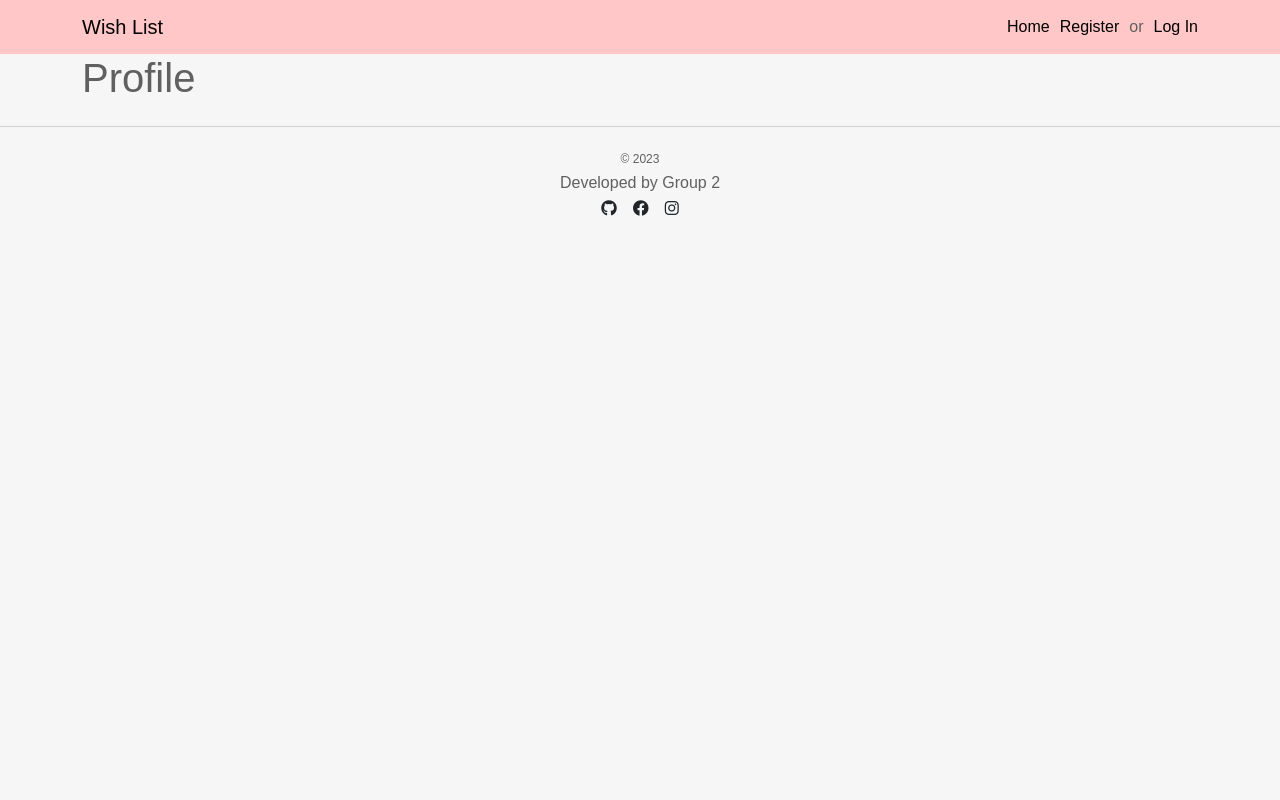
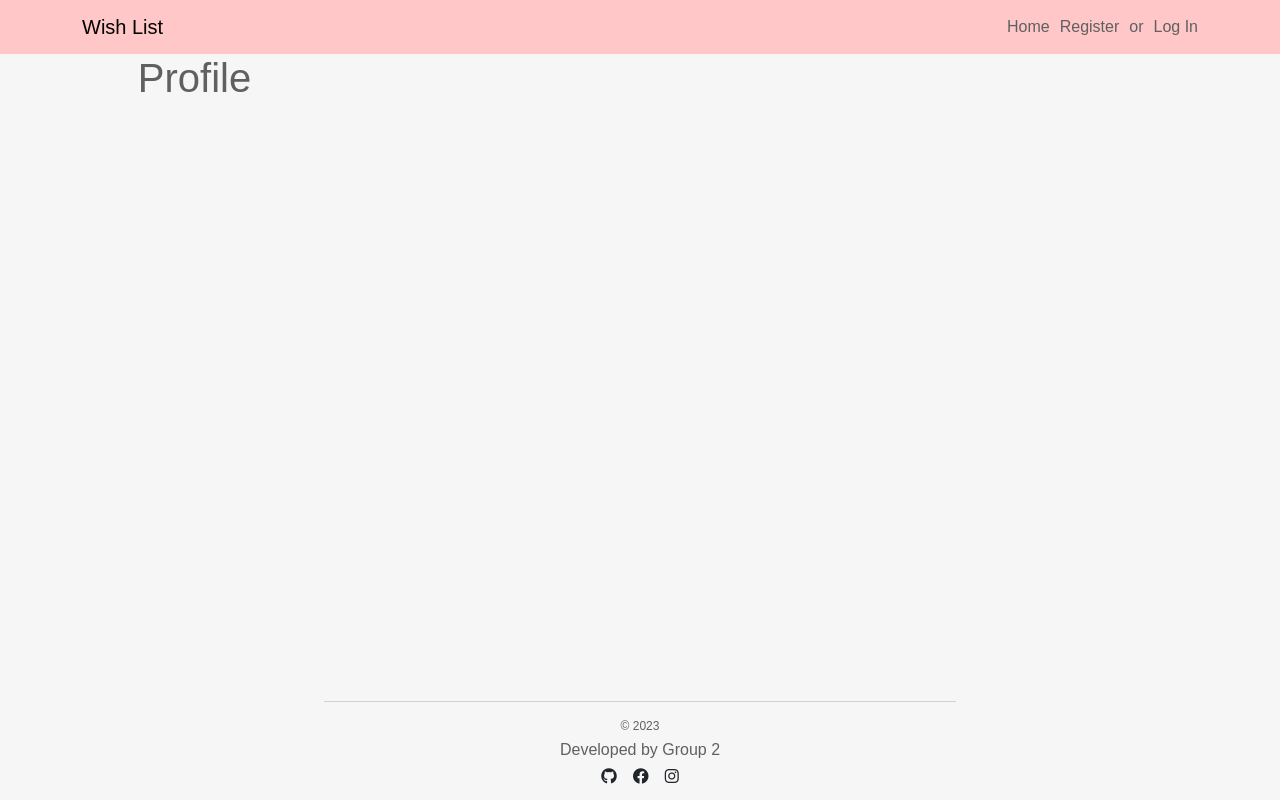
Before and after one commit to HunterMuratore/Yokai, a React (Vite) app in the folder client/: page /profile in a window 1280 px wide. Built offline with nearby package versions, Linux system fonts and the light colour scheme; no server answers.

Commit message:
sticky footer

```diff
--- a/client/src/components/Footer.jsx
+++ b/client/src/components/Footer.jsx
@@ -6,9 +6,9 @@ function Footer() {
     return (
         <>
 
-            <hr className="divider"></hr>
 
-            <footer className="footer m-2 text-center">
+            <footer className="footer mt-auto m-2 text-center">
+            <hr className="mx-auto divider"></hr>
                 <p className="copyright mb-1">&copy; {date.getFullYear()}</p>
                 <p className="mb-1">
                     <span className="d-none d-sm-inline">Developed by Group 2</span>
--- a/client/src/index.scss
+++ b/client/src/index.scss
@@ -30,6 +30,10 @@ main {
   padding: 0 2%;
 }
 
+section {
+  padding: 0 5%;
+}
+
 a {
   text-decoration: none;
   color: $theme-text;
@@ -56,7 +60,6 @@ header {
 
   nav {
     a {
-      color: #000;
       text-decoration: none;
 
       &.active,
@@ -75,14 +78,16 @@ header {
 
     p {
       margin: 0 15px 0 0;
-      color: $theme-text;
+
+      span {
+        color: $theme-accent;
+      }
     }
   }
 }
 
 footer {
   .divider {
-    position: relative;
     left: 25%;
     width: 50%;
   }
@@ -90,7 +95,6 @@ footer {
   display: flex;
   flex-direction: column;
   align-items: center;
-  margin-top: auto;
 
   .copyright {
     font-size: 12px;
--- a/client/src/pages/NotFound.jsx
+++ b/client/src/pages/NotFound.jsx
@@ -1,11 +1,15 @@
-function NotFound() {
+import { NavLink } from 'react-router-dom'
+
+function NotFound () {
     return (
-        <>
-            <section>
-                <h1>Page Not Found</h1>
-            </section>
-        </>
+        <section className="d-flex flex-column justify-content-center mx-auto my-auto align-items-center">
+            <h1 className="text-center text-2xl font-bold mt-5">Page Not Found!</h1>
+            <h2 className="text-center text-xl font-bold mt-5">It seems you've lost your way.</h2>
+            <h2 className="text-center text-xl font-bold mt-2">Click here to be escorted home.</h2>
+            <NavLink to="/"><button className="my-btn text-sm py-2 px-3 rounded mt-3">Return Home</button></NavLink>
+        </section>
     )
 }
 
+
 export default NotFound
```
